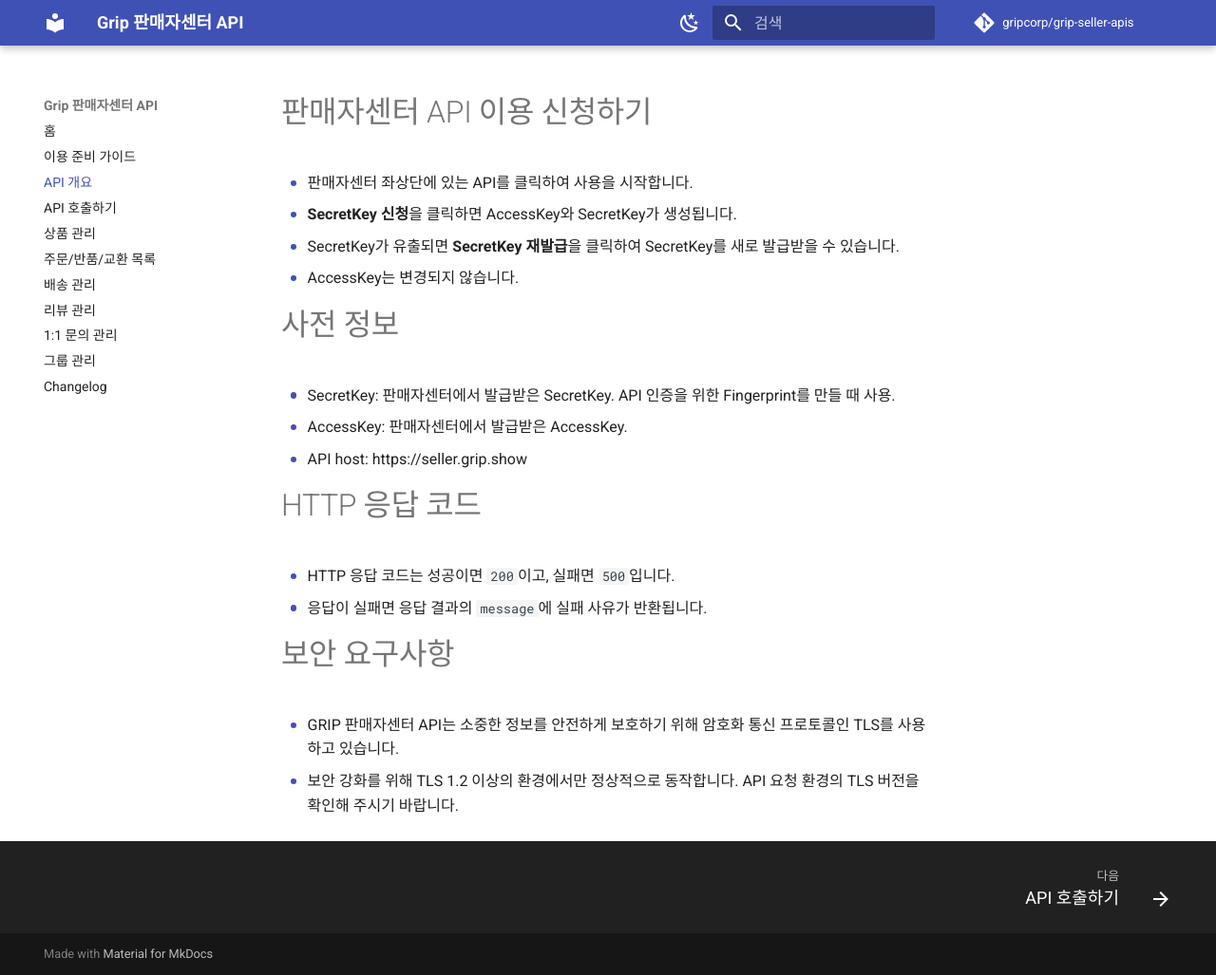
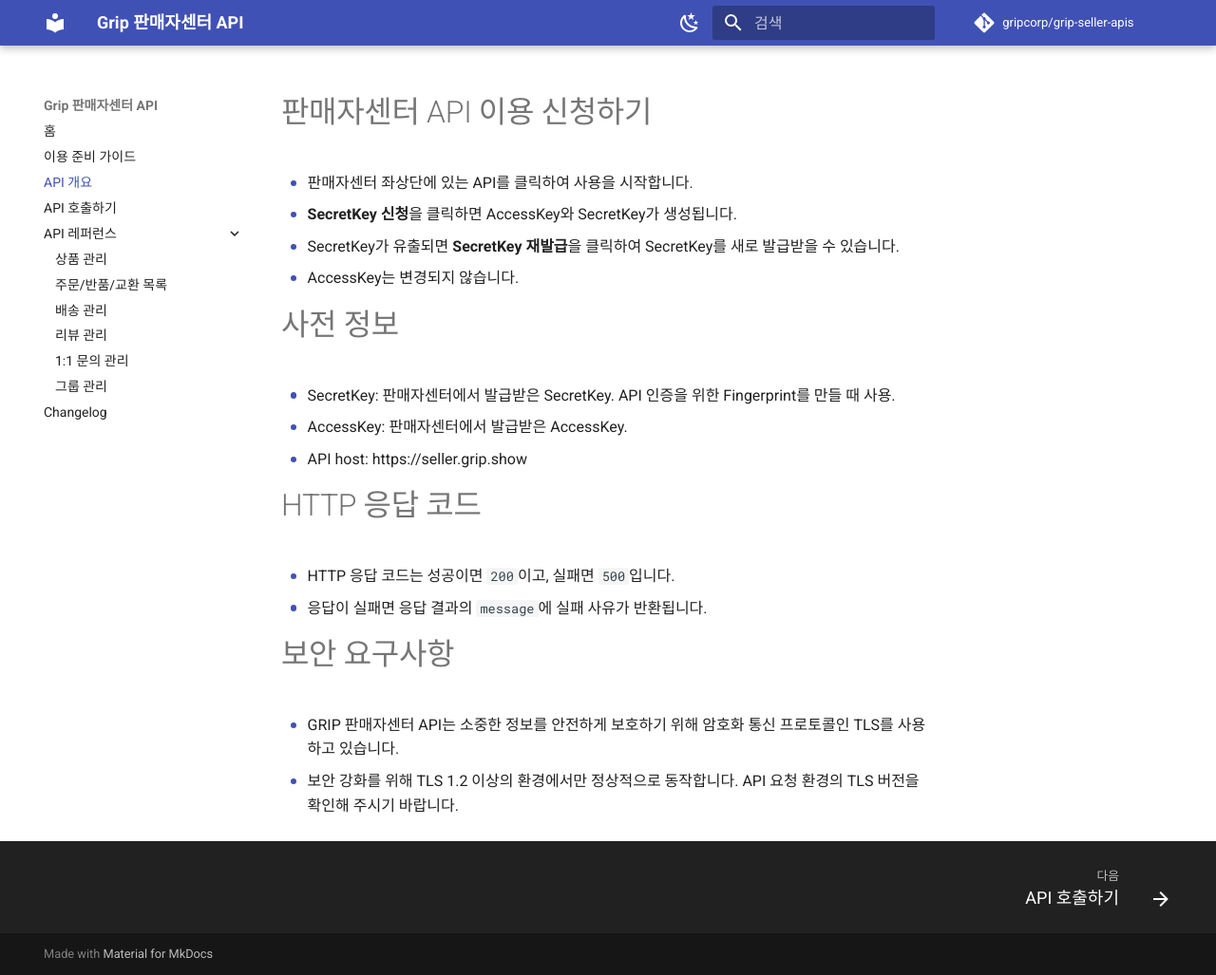
Before and after one commit to gripcorp/grip-seller-apis, an MkDocs documentation site: the page built from docs/OVERVIEW.md, in a window 1280 px wide and 1027 px high. Shown: the whole window at 95% size. Built offline with MkDocs 1.6.1 and Material for MkDocs 9.7.7, drawn with Linux system fonts in a browser that asks for light colours; comment, search, counter and statistics services are not loaded.

Commit message:
docs: API 명세 문서를 'API 레퍼런스' 상위 목차 하위로 이동
navigation.expand를 켜서 섹션이 접힌 채로 숨지 않도록 한다.

Co-Authored-By: Claude Fable 5 <noreply@anthropic.com>

```diff
--- a/mkdocs.yml
+++ b/mkdocs.yml
@@ -37,6 +37,8 @@ theme:
         icon: material/weather-sunny
         name: 라이트 모드로 전환
   features:
+    # API 레퍼런스 섹션이 접힌 채로 숨지 않도록 기본 펼침
+    - navigation.expand
     - navigation.top
     - navigation.footer
     - search.highlight
@@ -50,12 +52,13 @@ nav:
   - 이용 준비 가이드: guideline.md
   - API 개요: OVERVIEW.md
   - API 호출하기: auth/README.md
-  - 상품 관리: product/README.md
-  - 주문/반품/교환 목록: order/README.md
-  - 배송 관리: delivery/README.md
-  - 리뷰 관리: review/README.md
-  - 1:1 문의 관리: qna/README.md
-  - 그룹 관리: group/README.md
+  - API 레퍼런스:
+      - 상품 관리: product/README.md
+      - 주문/반품/교환 목록: order/README.md
+      - 배송 관리: delivery/README.md
+      - 리뷰 관리: review/README.md
+      - 1:1 문의 관리: qna/README.md
+      - 그룹 관리: group/README.md
   - Changelog: changelog.md
 
 markdown_extensions:
```
